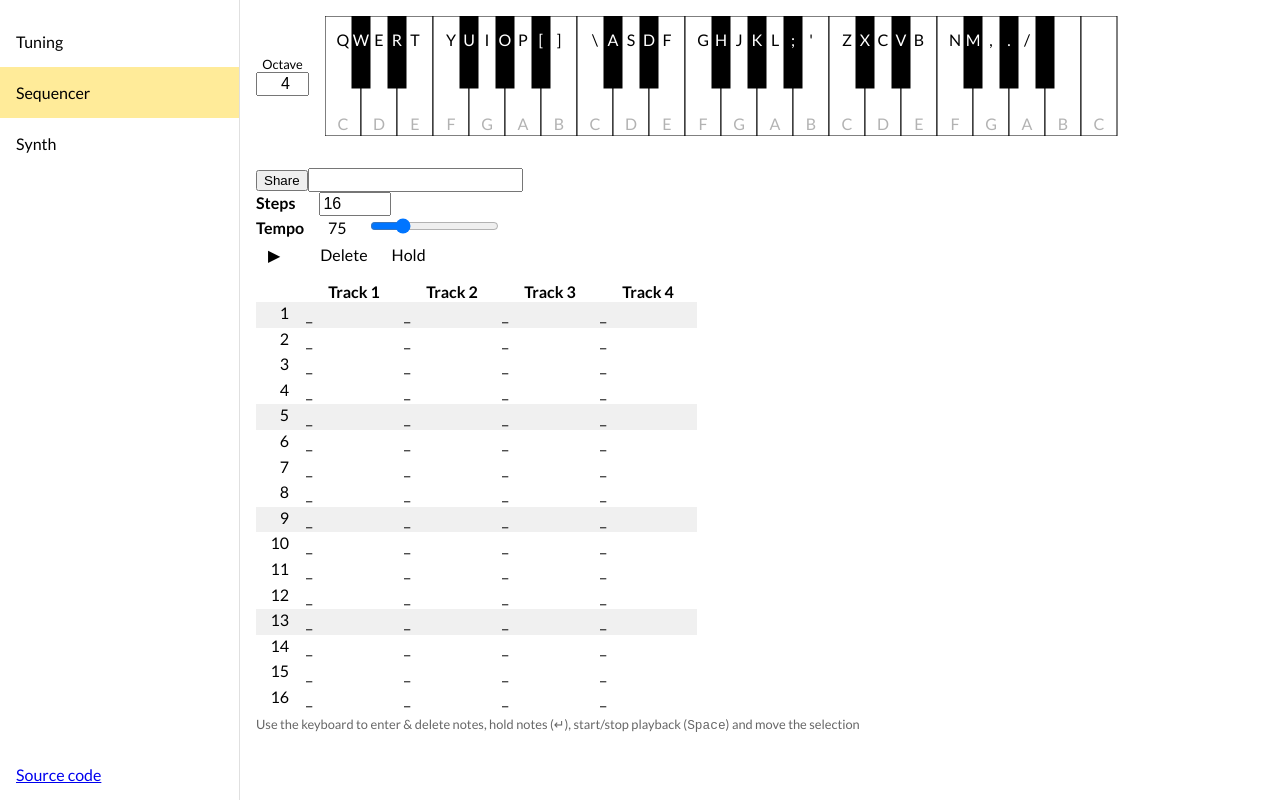
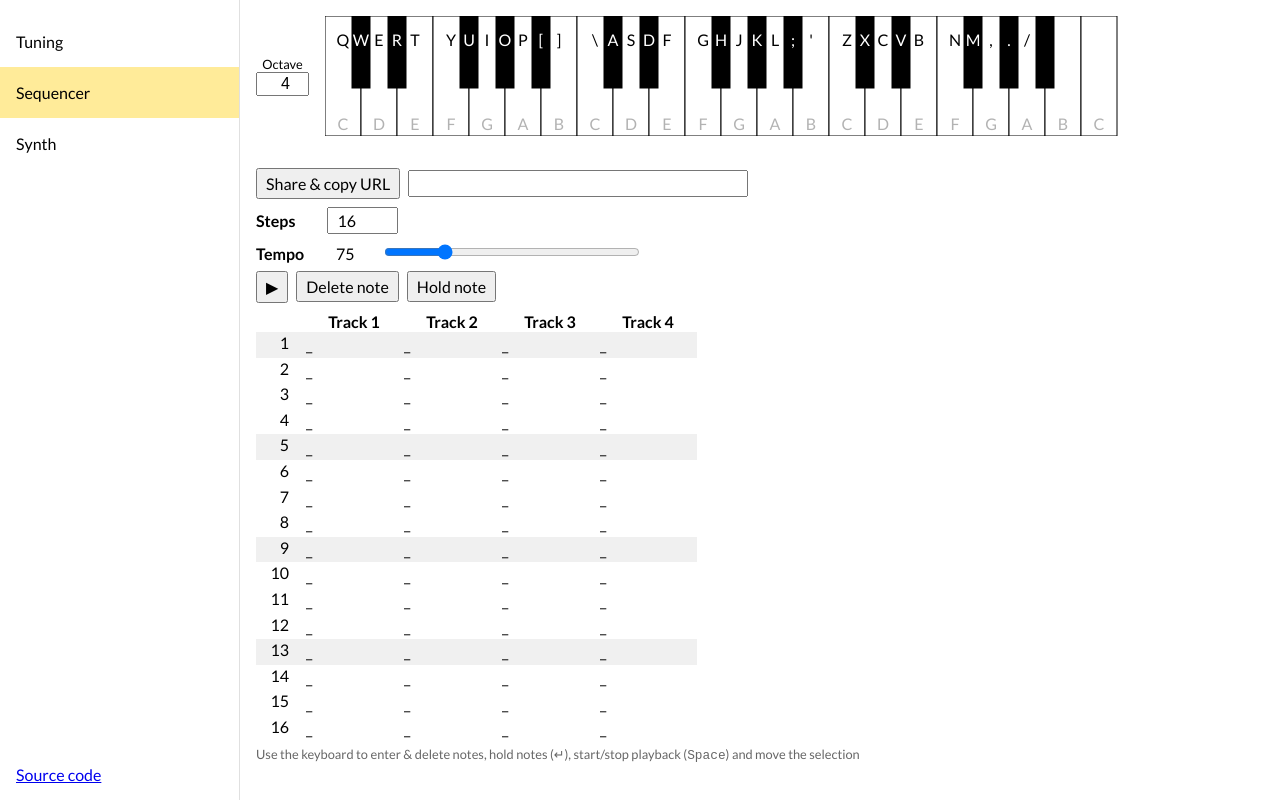
Before and after one commit to vtan/microtones, a React app: page / in a window 1280 px wide. Both pictures are taken after a click on the link "Sequencer". Built offline with nearby package versions, Linux system fonts and the light colour scheme.

Commit message:
Polish sequencer panel

```diff
--- a/src/SequencerPanel.tsx
+++ b/src/SequencerPanel.tsx
@@ -74,28 +74,40 @@ export function SequencerPanel(
     []
   )
 
+  const shareUrlRef = React.useRef<null | HTMLInputElement>(null)
+  React.useEffect(
+    () => {
+      if (shareUrl !== "") {
+        navigator.clipboard.writeText(shareUrl)
+        if (shareUrlRef.current !== null) {
+          shareUrlRef.current.select()
+        }
+      }
+    },
+    [shareUrl]
+  )
+
   return <>
-    <div>
-      <button onClick={onShare}>Share</button>
-      <input readOnly value={shareUrl} />
-    </div>
-    <div>
+    <InputRow>
+      <Button onClick={onShare}>Share & copy URL</Button>
+      <Input ref={shareUrlRef} readOnly value={shareUrl} style={{ width: "20rem" }} />
+    </InputRow>
+    <InputRow>
       <Label>Steps</Label>
-      <input onChange={onStepsChange} type="number" min={4} max={256} value={sequence.steps.length} />
-    </div>
-    <div>
+      <Input onChange={onStepsChange} type="number" min={4} max={256} value={sequence.steps.length} />
+    </InputRow>
+    <InputRow>
       <Label>Tempo</Label>
       <TempoText>{displayedTempo.toFixed(0)}</TempoText>
-      <input onChange={onTempoChange} type="range" min={40} max={200} value={displayedTempo} />
-    </div>
-    <Toolbar>
+      <input onChange={onTempoChange} type="range" min={40} max={200} value={displayedTempo} style={{ width: "16rem" }} />
+    </InputRow>
+    <InputRow>
       <Button onClick={ () => dispatch({ type: "toggleSequencerPlaying", dispatch }) }>
         { playback === undefined ? "▶" : "◼" }
       </Button>
-      <Separator />
-      <Button onClick={ () => deleteSelectedStep(dispatch) }>Delete</Button>
-      <Button onClick={ () => holdSelectedStep(dispatch) }>Hold</Button>
-    </Toolbar>
+      <Button onClick={ () => deleteSelectedStep(dispatch) }>Delete note</Button>
+      <Button onClick={ () => holdSelectedStep(dispatch) }>Hold note</Button>
+    </InputRow>
     <Table>
       <thead>
         <tr>
@@ -172,33 +184,29 @@ const keyDownListener = (dispatch: AppDispatch) => (e: KeyboardEvent): void => {
   }
 }
 
-const Toolbar = styled.div`
+const InputRow = styled.div`
   margin-bottom: 0.5rem;
+
+  & > :not(:first-child) {
+    margin-left: 0.5rem;
+  }
+`;
+
+const Button = styled.button`
+  padding: 0.25rem 0.5rem;
+  color: inherit;
+  font: inherit;
 `
 
-const Button = styled.button`
-  margin: 0 0.25rem;
-  padding: 0.5rem;
-
-  background-color: transparent;
-  border: 0;
+const Input = styled.input`
+  padding: 0.125rem 0.5rem;
   color: inherit;
-  cursor: pointer;
   font: inherit;
-
-  &:hover {
-    background-color: #f3f3f3;
-  }
 `
 
 const TempoText = styled.span`
   display: inline-block;
   width: 2.5rem;
-`
-
-const Separator = styled.div`
-  display: inline-block;
-  width: 1rem;
 `
 
 const Table = styled.table`
```
